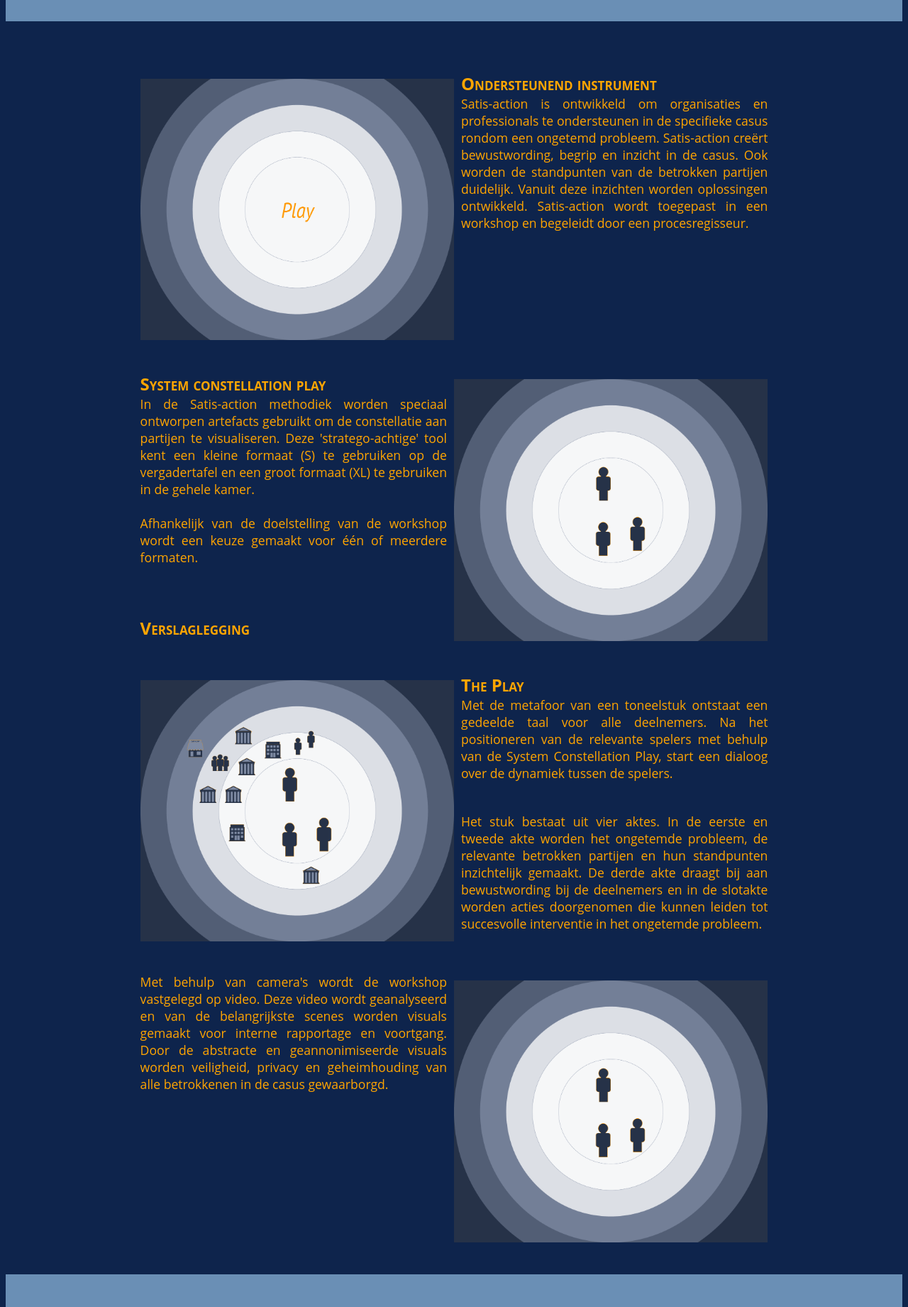
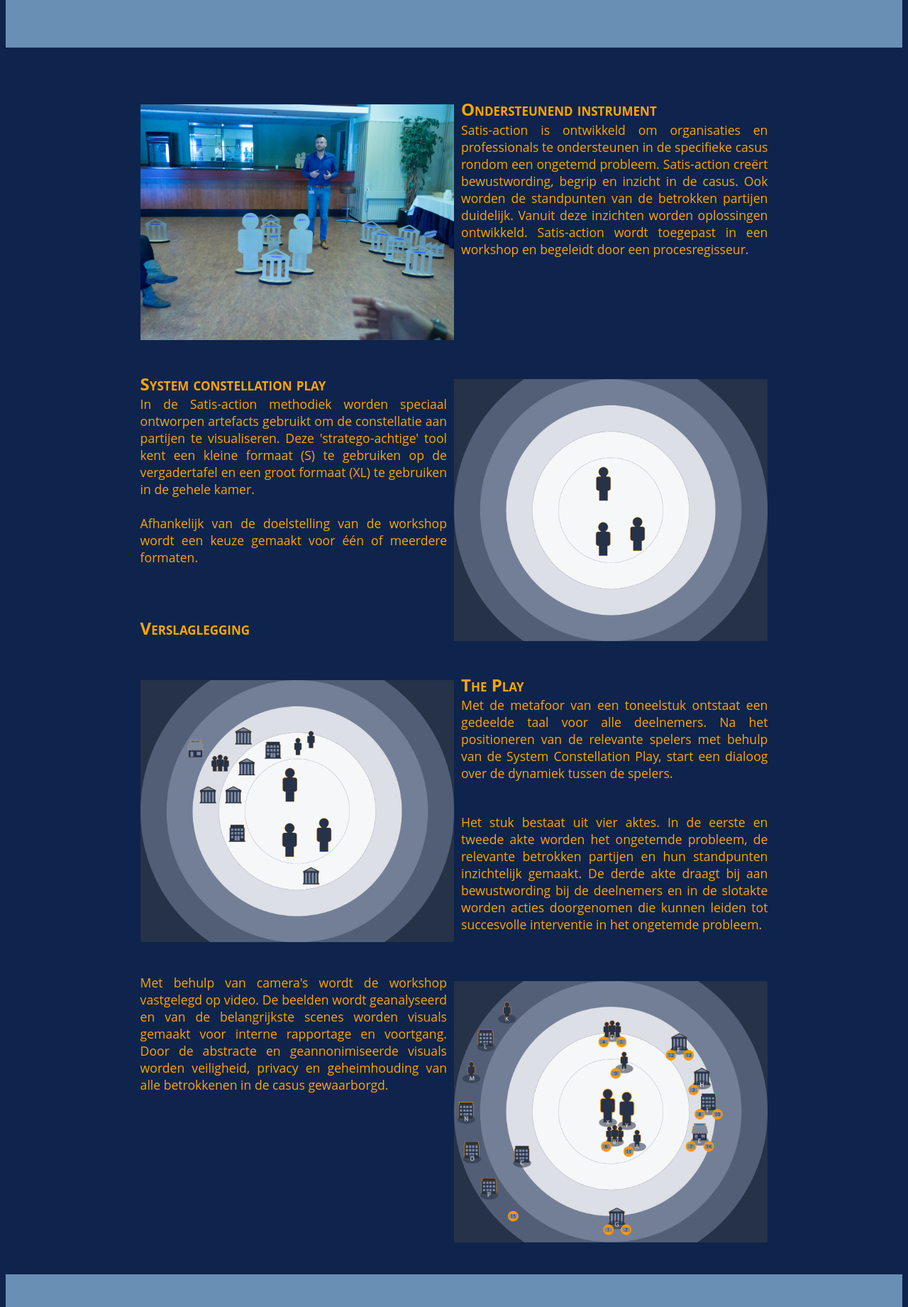
Before and after one commit to cpcorvers/Satis-action, a plain HTML site: page index.html in a window 1280 px wide. Shown: the part 1974-3815 px from the top of the page at 71% size. Drawn offline with Linux system fonts and the light colour scheme.

Commit message:
Image 03 and 08 added

```diff
--- a/index.html
+++ b/index.html
@@ -83,7 +83,7 @@
     </div>
     <div class="text-left">
       <p>
-        <img src="images/Workshop.jpg" class="images-small-right">
+        <img src="images/Scene03.png" class="images-small-right">
       </p>
 
       <h1>Dynamische ontwikkeling</h1>
@@ -124,7 +124,7 @@
     <!-- <br> -->
     <div class="text-right">
       <p>
-        <img src="images/ScenePlay.png" class="images-small-left">
+        <img src="images/Workshop.jpg" class="images-small-left">
       </p>
       <h1>Ondersteunend instrument</h1>
       <!-- <img src="images/20180929-DeVakmakerij_ParagraphTitle-Vision.png" class="menuTitle" alt="Ongetemde problemen?"> -->
@@ -167,12 +167,12 @@
 
     <div clas="text-left">
       <p>
-        <img src="images/SceneCentralFigures.png" class="images-small-right">
+        <img src="images/Scene08.png" class="images-small-right">
       </p>
       <h1>Verslaglegging</h1>
       <p>
         Met behulp van camera's wordt de workshop vastgelegd op video.
-        Deze video wordt geanalyseerd en van de belangrijkste scenes worden visuals gemaakt voor interne rapportage en voortgang.
+        De beelden wordt geanalyseerd en van de belangrijkste scenes worden visuals gemaakt voor interne rapportage en voortgang.
         Door de abstracte en geannonimiseerde visuals worden veiligheid, privacy en geheimhouding van alle betrokkenen in de casus gewaarborgd.
       </p>
     </div>
@@ -214,7 +214,8 @@
   <!-- </div> -->
   <div class="light">
     <p class="center">
-      Wilt u meer weten over de Satis-Action methode of het instrument System Constellation Play toepassen in uw casus?
+      Wilt u meer weten over de Satis-Action methode
+      <br>of het instrument System Constellation Play toepassen in uw casus?
       <br><br>
       Neem vrijblijvend contact op via devakmakerij@gmail.com
     </p>
```
Also changed, not shown: images/Scene03.png (added), images/Scene08.png (added).
